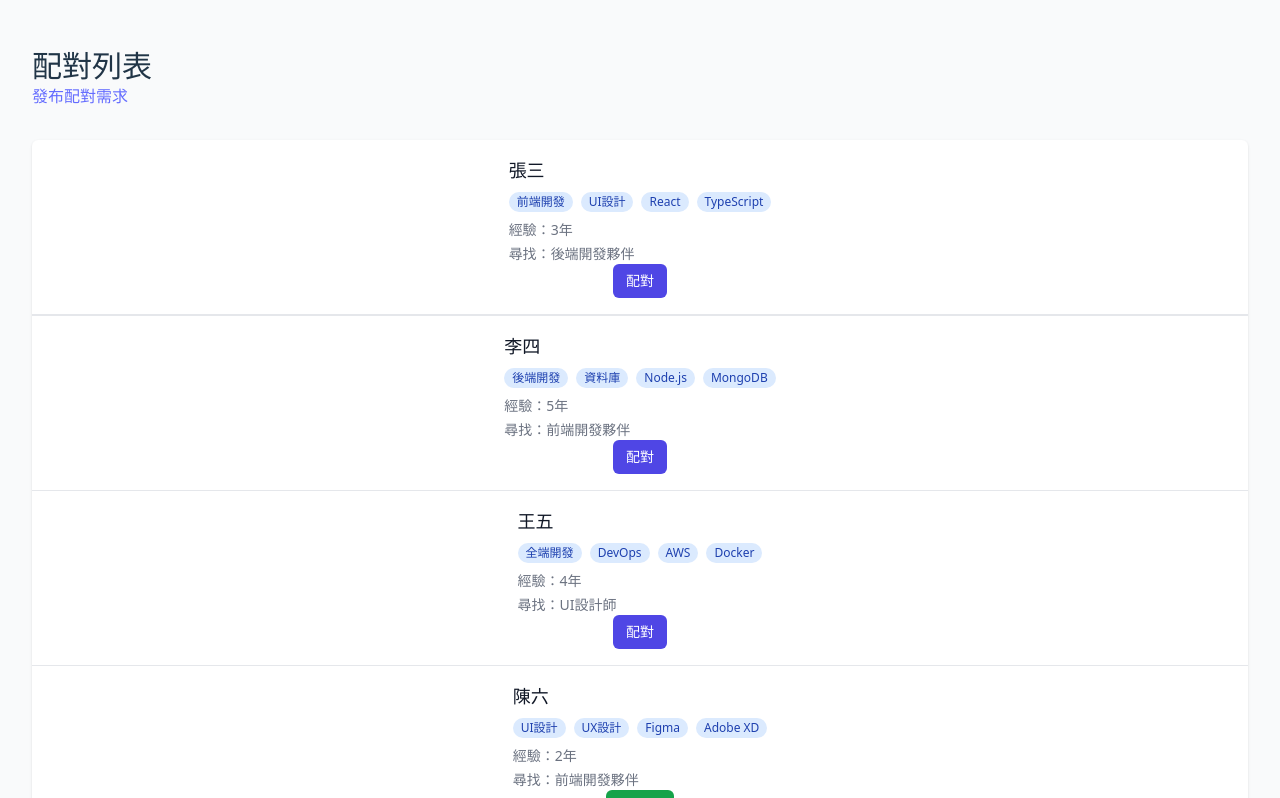
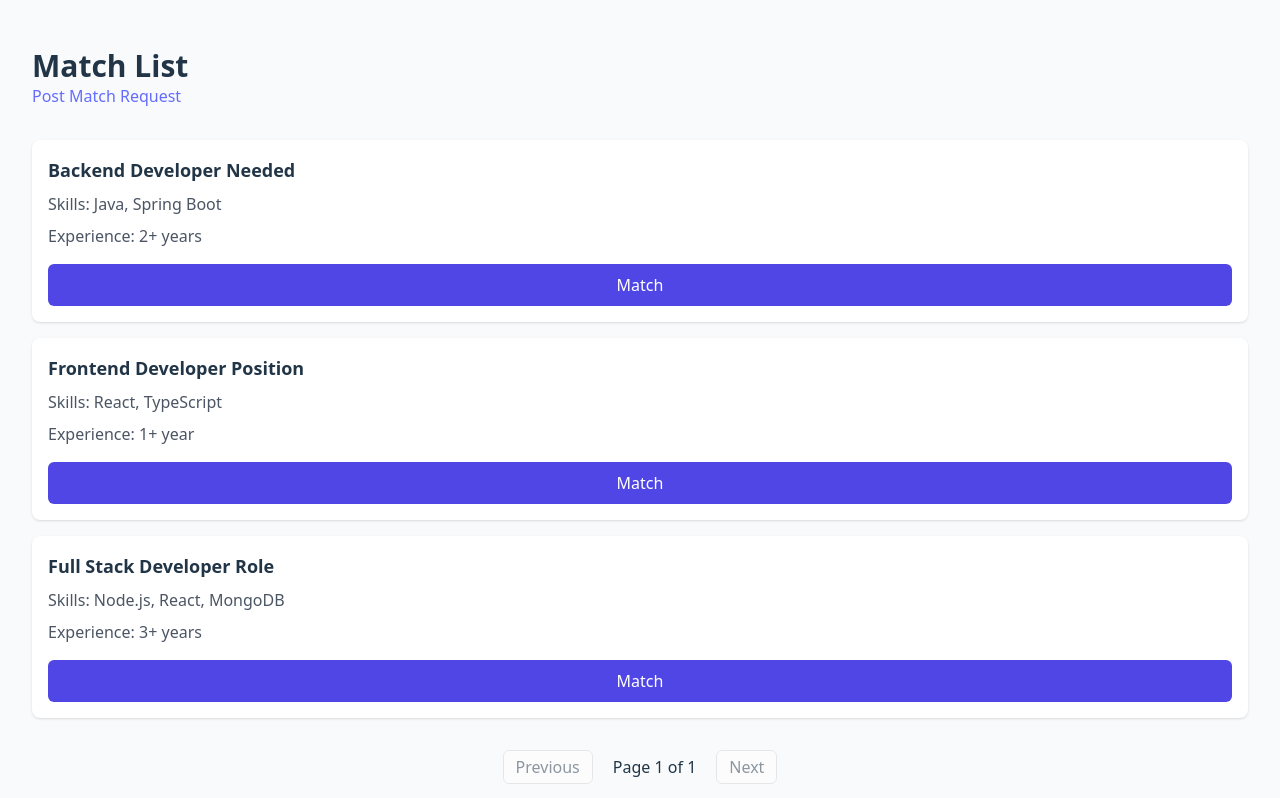
Before and after one commit to qwe8496516/TeamFounder, a React (Vite) app in the folder frontend/: page /match in a window 1280 px wide. Shown: the top 798 px of the page. Built offline with nearby package versions, Linux system fonts and the light colour scheme.

Commit message:
feat: login page fetch backend

```diff
--- a/frontend/package.json
+++ b/frontend/package.json
@@ -15,10 +15,12 @@
     "@heroicons/react": "^2.2.0",
     "@mui/icons-material": "^7.0.2",
     "@mui/material": "^7.0.2",
+    "axios": "^1.9.0",
     "daisyui": "^5.0.27",
     "react": "^19.0.0",
     "react-dom": "^19.0.0",
-    "react-router-dom": "^7.5.1"
+    "react-router-dom": "^7.5.1",
+    "sweetalert2": "^11.19.1"
   },
   "devDependencies": {
     "@eslint/js": "^9.22.0",
--- a/frontend/src/pages/MatchList.jsx
+++ b/frontend/src/pages/MatchList.jsx
@@ -4,132 +4,13 @@ import { ChevronLeftIcon, ChevronRightIcon } from '@heroicons/react/20/solid'
 
 function MatchList() {
   const [matches, setMatches] = useState([
-    {
-      id: 1,
-      name: '張三',
-      skills: ['前端開發', 'UI設計', 'React', 'TypeScript'],
-      experience: '3年',
-      lookingFor: '後端開發夥伴',
-      status: '配對中'
-    },
-    {
-      id: 2,
-      name: '李四',
-      skills: ['後端開發', '資料庫', 'Node.js', 'MongoDB'],
-      experience: '5年',
-      lookingFor: '前端開發夥伴',
-      status: '配對中'
-    },
-    {
-      id: 3,
-      name: '王五',
-      skills: ['全端開發', 'DevOps', 'AWS', 'Docker'],
-      experience: '4年',
-      lookingFor: 'UI設計師',
-      status: '配對中'
-    },
-    {
-      id: 4,
-      name: '陳六',
-      skills: ['UI設計', 'UX設計', 'Figma', 'Adobe XD'],
-      experience: '2年',
-      lookingFor: '前端開發夥伴',
-      status: '已配對',
-      matchedWith: '王五'
-    },
-    {
-      id: 5,
-      name: '趙七',
-      skills: ['後端開發', '雲端架構', 'Python', 'Django'],
-      experience: '6年',
-      lookingFor: '前端開發夥伴',
-      status: '已配對',
-      matchedWith: '張三'
-    },
-    {
-      id: 6,
-      name: '林八',
-      skills: ['行動開發', 'Flutter', 'iOS', 'Android'],
-      experience: '3年',
-      lookingFor: '後端開發夥伴',
-      status: '配對中'
-    },
-    {
-      id: 7,
-      name: '黃九',
-      skills: ['資料分析', 'Python', 'SQL', '機器學習'],
-      experience: '4年',
-      lookingFor: '前端開發夥伴',
-      status: '配對中'
-    },
-    {
-      id: 8,
-      name: '吳十',
-      skills: ['產品經理', '專案管理', '敏捷開發'],
-      experience: '5年',
-      lookingFor: '全端開發夥伴',
-      status: '配對中'
-    },
-    {
-      id: 9,
-      name: '鄭十一',
-      skills: ['測試工程師', '自動化測試', 'Selenium'],
-      experience: '2年',
-      lookingFor: '開發夥伴',
-      status: '配對中'
-    },
-    {
-      id: 10,
-      name: '周十二',
-      skills: ['區塊鏈', 'Solidity', 'Web3'],
-      experience: '3年',
-      lookingFor: '全端開發夥伴',
-      status: '配對中'
-    },
-    {
-      id: 11,
-      name: '孫十三',
-      skills: ['資安工程師', '滲透測試', '網路安全'],
-      experience: '4年',
-      lookingFor: '開發夥伴',
-      status: '配對中'
-    },
-    {
-      id: 12,
-      name: '馬十四',
-      skills: ['DevOps', 'CI/CD', 'Kubernetes'],
-      experience: '5年',
-      lookingFor: '後端開發夥伴',
-      status: '配對中'
-    },
-    {
-      id: 13,
-      name: '朱十五',
-      skills: ['前端開發', 'Vue', 'Nuxt.js'],
-      experience: '3年',
-      lookingFor: '後端開發夥伴',
-      status: '配對中'
-    },
-    {
-      id: 14,
-      name: '胡十六',
-      skills: ['後端開發', 'Java', 'Spring Boot'],
-      experience: '4年',
-      lookingFor: '前端開發夥伴',
-      status: '配對中'
-    },
-    {
-      id: 15,
-      name: '林十七',
-      skills: ['UI設計', '動畫設計', 'After Effects'],
-      experience: '2年',
-      lookingFor: '前端開發夥伴',
-      status: '配對中'
-    }
+    { id: 1, title: 'Backend Developer Needed', skills: 'Java, Spring Boot', experience: '2+ years' },
+    { id: 2, title: 'Frontend Developer Position', skills: 'React, TypeScript', experience: '1+ year' },
+    { id: 3, title: 'Full Stack Developer Role', skills: 'Node.js, React, MongoDB', experience: '3+ years' }
   ])
 
   const [currentPage, setCurrentPage] = useState(1)
-  const [itemsPerPage, setItemsPerPage] = useState(3)
+  const [itemsPerPage, setItemsPerPage] = useState(5)
 
   useEffect(() => {
     const updateItemsPerPage = () => {
@@ -149,7 +30,7 @@ function MatchList() {
   const currentMatches = matches.slice(startIndex, endIndex)
 
   const handleMatch = (id) => {
-    console.log('配對用戶ID:', id)
+    console.log('Match user ID:', id)
   }
 
   const handlePageChange = (newPage) => {
@@ -162,138 +43,52 @@ function MatchList() {
     <div className="min-h-screen bg-gray-50 py-6 sm:py-12 px-2 sm:px-4 lg:px-8">
       <div className="max-w-7xl mx-auto flex flex-col min-h-[calc(100vh-3rem)]">
         <div className="flex flex-col sm:flex-row justify-between items-start sm:items-center gap-4 sm:gap-0 mb-6 sm:mb-8">
-          <h1 className="text-2xl sm:text-3xl font-bold">配對列表</h1>
+          <h1 className="text-2xl sm:text-3xl font-bold">Match List</h1>
           <Link to="/match/new" className="btn btn-primary w-full sm:w-auto">
-            發布配對需求
+            Post Match Request
           </Link>
         </div>
 
-        <div className="bg-white shadow overflow-hidden rounded-md flex-1">
-          <ul className="divide-y divide-gray-200">
-            {currentMatches.map((match) => (
-              <li key={match.id} className="hover:bg-gray-50">
-                <div className="px-3 sm:px-4 py-4 sm:px-6">
-                  <div className="flex flex-col sm:flex-row sm:items-center justify-between gap-3 sm:gap-0">
-                    <div className="flex-1 min-w-0">
-                      <p className="text-lg font-medium text-gray-900 truncate">
-                        {match.name}
+        <div className="grid grid-cols-1 sm:grid-cols-2 lg:grid-cols-3 gap-4">
+          {currentMatches.map(match => (
+            <div key={match.id} className="bg-white rounded-lg shadow p-4">
+              <h2 className="text-lg font-semibold mb-2">{match.title}</h2>
+              <p className="text-gray-600 mb-2">
+                <span className="font-medium">Skills:</span> {match.skills}
               </p>
-                      <div className="mt-2 flex flex-wrap gap-1 sm:gap-2">
-                        {match.skills.map((skill, index) => (
-                          <span
-                            key={index}
-                            className="inline-flex items-center px-2 py-0.5 rounded-full text-xs font-medium bg-blue-100 text-blue-800"
+              <p className="text-gray-600 mb-4">
+                <span className="font-medium">Experience:</span> {match.experience}
+              </p>
+              <button
+                onClick={() => handleMatch(match.id)}
+                className="w-full bg-indigo-600 text-white py-2 rounded-md hover:bg-indigo-500"
               >
-                            {skill}
-                          </span>
+                Match
+              </button>
+            </div>
           ))}
         </div>
-                      <div className="mt-2 text-sm text-gray-500 space-y-1">
-                        <p className="truncate">經驗：{match.experience}</p>
-                        <p className="truncate">尋找：{match.lookingFor}</p>
-                      </div>
-                    </div>
-                    <div className="flex items-center justify-between sm:justify-end gap-2">
-                      <div className="sm:hidden">
-                        <span className={`inline-flex items-center px-2.5 py-0.5 rounded-full text-xs font-medium ${
-                          match.status === '配對中'
-                            ? 'bg-yellow-100 text-yellow-800'
-                            : 'bg-green-100 text-green-800'
-                        }`}>
-                          {match.status}
-                        </span>
-                      </div>
-                      {match.status === '配對中' ? (
-                        <button
-                          onClick={() => handleMatch(match.id)}
-                          className="w-full sm:w-auto inline-flex items-center justify-center px-3 py-1.5 border border-transparent text-sm font-medium rounded-md text-white bg-indigo-600 hover:bg-indigo-700"
-                        >
-                          配對
-                        </button>
-                      ) : (
-                        <span className="w-full sm:w-auto inline-flex items-center justify-center px-3 py-1.5 border border-transparent text-sm font-medium rounded-md text-white bg-green-600">
-                          已配對
-                        </span>
-                      )}
-                    </div>
-                  </div>
-                  <div className="mt-2 hidden sm:block">
-                    <span className={`inline-flex items-center px-2.5 py-0.5 rounded-full text-xs font-medium ${
-                      match.status === '配對中'
-                        ? 'bg-yellow-100 text-yellow-800'
-                        : 'bg-green-100 text-green-800'
-                    }`}>
-                      {match.status}
-                    </span>
-                  </div>
-                </div>
-              </li>
-            ))}
-          </ul>
-        </div>
 
-        {/* 分頁 */}
-        <div className="mt-6">
-          <div className="flex items-center justify-between border-t border-gray-200 bg-white px-3 sm:px-4 py-3 sm:px-6 rounded-md shadow">
-            <div className="flex flex-1 justify-between sm:hidden">
+        <div className="mt-8 flex justify-center">
+          <nav className="flex items-center gap-2">
             <button
               onClick={() => handlePageChange(currentPage - 1)}
               disabled={currentPage === 1}
-                className="relative inline-flex items-center rounded-md border border-gray-300 bg-white px-3 py-2 text-sm font-medium text-gray-700 hover:bg-gray-50 disabled:opacity-50 disabled:cursor-not-allowed"
+              className="px-3 py-1 rounded-md bg-white border border-gray-300 disabled:opacity-50"
             >
-                上一頁
+              Previous
             </button>
+            <span className="px-3 py-1">
+              Page {currentPage} of {totalPages}
+            </span>
             <button
               onClick={() => handlePageChange(currentPage + 1)}
               disabled={currentPage === totalPages}
-                className="relative ml-3 inline-flex items-center rounded-md border border-gray-300 bg-white px-3 py-2 text-sm font-medium text-gray-700 hover:bg-gray-50 disabled:opacity-50 disabled:cursor-not-allowed"
+              className="px-3 py-1 rounded-md bg-white border border-gray-300 disabled:opacity-50"
             >
-                下一頁
-              </button>
-            </div>
-            <div className="hidden sm:flex sm:flex-1 sm:items-center sm:justify-between">
-              <div>
-                <p className="text-sm text-gray-700">
-                  顯示 <span className="font-medium">{startIndex + 1}</span> 到{' '}
-                  <span className="font-medium">{Math.min(endIndex, matches.length)}</span> 的{' '}
-                  <span className="font-medium">{matches.length}</span> 個結果
-                </p>
-              </div>
-              <div>
-                <nav aria-label="Pagination" className="isolate inline-flex -space-x-px rounded-md shadow-xs">
-                  <button
-                    onClick={() => handlePageChange(currentPage - 1)}
-                    disabled={currentPage === 1}
-                    className="relative inline-flex items-center rounded-l-md px-2 py-2 text-gray-400 ring-1 ring-gray-300 ring-inset hover:bg-gray-50 focus:z-20 focus:outline-offset-0 disabled:opacity-50 disabled:cursor-not-allowed"
-                  >
-                    <span className="sr-only">上一頁</span>
-                    <ChevronLeftIcon className="h-5 w-5" aria-hidden="true" />
-                  </button>
-                  {Array.from({ length: totalPages }, (_, i) => i + 1).map((page) => (
-                    <button
-                      key={page}
-                      onClick={() => handlePageChange(page)}
-                      className={`relative inline-flex items-center px-3 sm:px-4 py-2 text-sm font-semibold ${
-                        page === currentPage
-                          ? 'z-10 bg-indigo-600 text-white focus-visible:outline-2 focus-visible:outline-offset-2 focus-visible:outline-indigo-600'
-                          : 'text-gray-900 ring-1 ring-inset ring-gray-300 hover:bg-gray-50 focus:outline-offset-0'
-                      }`}
-                    >
-                      {page}
-                    </button>
-                  ))}
-                  <button
-                    onClick={() => handlePageChange(currentPage + 1)}
-                    disabled={currentPage === totalPages}
-                    className="relative inline-flex items-center rounded-r-md px-2 py-2 text-gray-400 ring-1 ring-gray-300 ring-inset hover:bg-gray-50 focus:z-20 focus:outline-offset-0 disabled:opacity-50 disabled:cursor-not-allowed"
-                  >
-                    <span className="sr-only">下一頁</span>
-                    <ChevronRightIcon className="h-5 w-5" aria-hidden="true" />
+              Next
             </button>
           </nav>
-              </div>
-            </div>
-          </div>
         </div>
       </div>
     </div>
--- a/frontend/src/pages/Register.jsx
+++ b/frontend/src/pages/Register.jsx
@@ -117,7 +117,7 @@ function Register() {
                 value={formData.skills}
                 onChange={handleChange}
                 className="block border w-full rounded-md bg-white px-3 py-1.5 text-base text-gray-900 outline-1 -outline-offset-1 outline-gray-300 placeholder:text-gray-400 focus:outline-2 focus:-outline-offset-2 focus:outline-indigo-600 sm:text-sm/6"
-                placeholder="Separate skills with commas"
+                placeholder="e.g. Java, React, MySQL"
               />
             </div>
           </div>
@@ -134,7 +134,7 @@ function Register() {
                 required
                 value={formData.experience}
                 onChange={handleChange}
-                className="block border  w-full rounded-md bg-white px-3 py-1.5 text-base text-gray-900 outline-1 -outline-offset-1 outline-gray-300 placeholder:text-gray-400 focus:outline-2 focus:-outline-offset-2 focus:outline-indigo-600 sm:text-sm/6"
+                className="block border w-full rounded-md bg-white px-3 py-1.5 text-base text-gray-900 outline-1 -outline-offset-1 outline-gray-300 placeholder:text-gray-400 focus:outline-2 focus:-outline-offset-2 focus:outline-indigo-600 sm:text-sm/6"
                 placeholder="e.g. 3 years"
               />
             </div>
```
Also changed, not shown: frontend/src/pages/Login.jsx (+36 -13 lines), 1 other file (tests, documents, lock files or other folders). Lines whose indentation alone changed are shown as unchanged.
